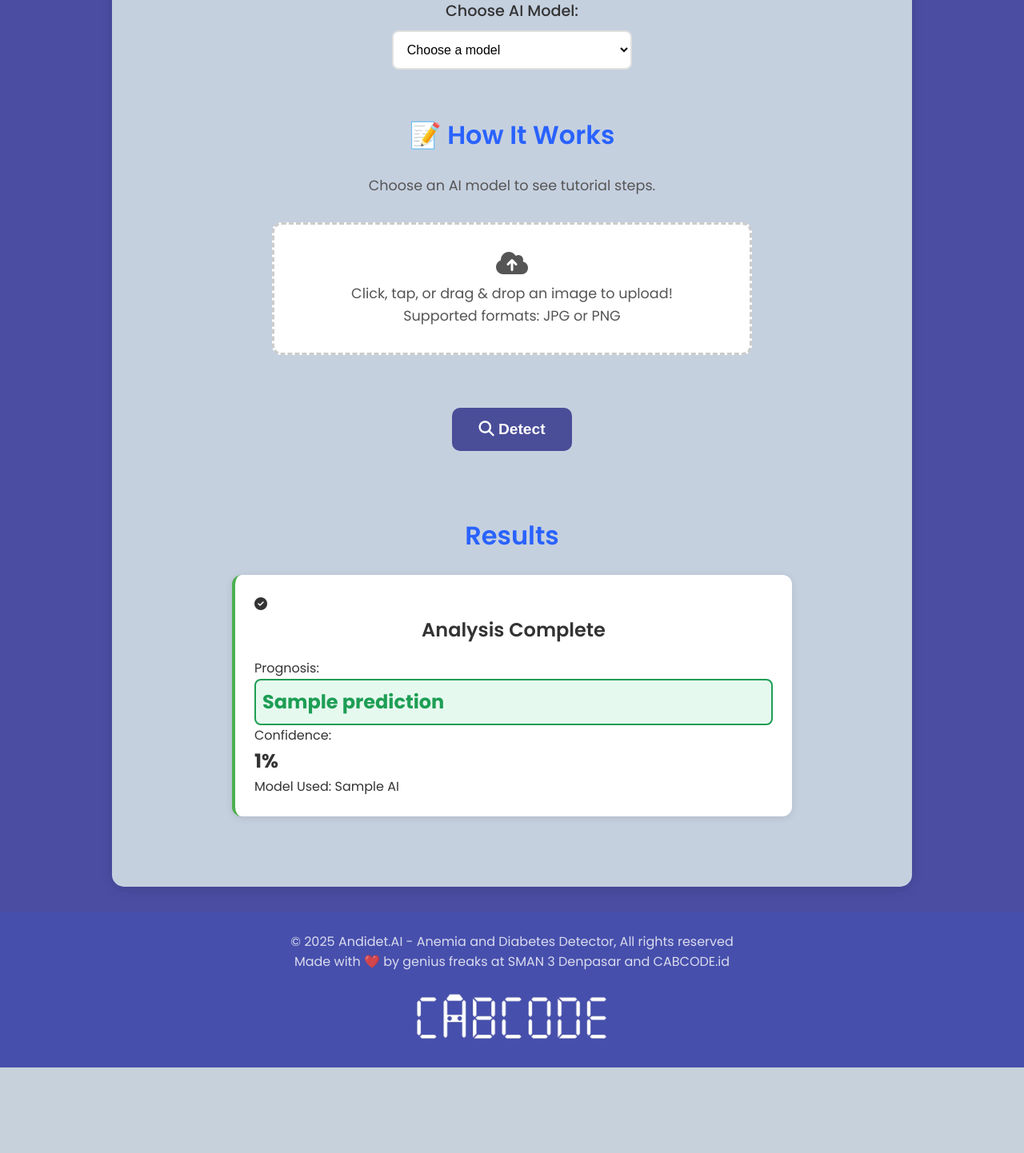
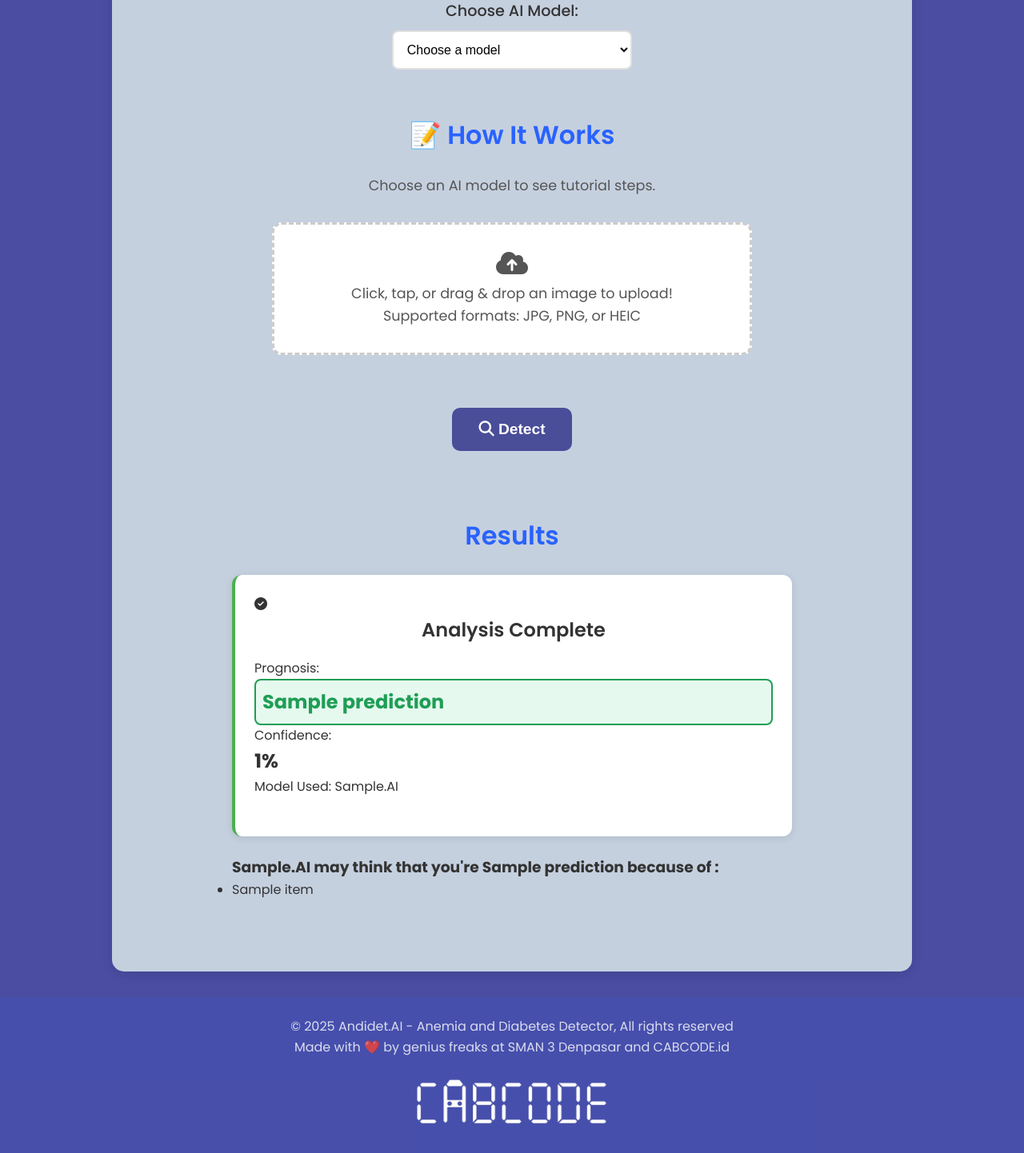
Before and after one commit to Arocoboyy/Andidet.AI, a Flask app: template templates/index.html in a window 1280 px wide. Shown: the part 938-2380 px from the top of the page at 80% size. Before the commit the page ends 2273 px from the top, so only its background shows below. Run offline with Flask 3, Linux system fonts and the light colour scheme; the template is opened without the code that fills it: most values are stand-ins (such as "Sample title", 1, 10 or a date in 2020); some libraries are stand-ins or nearby versions.

Commit message:
Add files via upload

```diff
--- a/templates/index.html
+++ b/templates/index.html
@@ -28,6 +28,7 @@
             </div>
         </div>
         <br><br><br>
+
         <div class="container">
             <section class="upload-section">
                 <h2>Detect Your Condition!</h2>
@@ -55,11 +56,12 @@
                         <!-- File Upload -->
                         <div class="upload-area">
                             <label for="input-file" id="drop-area" aria-label="Image upload area">
-                                <input type="file" name="imagefile" accept="image/jpeg,image/png" id="input-file" hidden aria-required="true">
+                                <input type="file" name="imagefile" accept="image/jpeg,image/png,image/heic,image/heif,image/webp" id="input-file" hidden aria-required="true">
+
                                 <div id="img-view">
                                     <i class="fas fa-cloud-upload-alt upload-icon" aria-hidden="true"></i>
                                     <p id="upload-instruction" class="upload-text">Click, tap, or drag & drop an image to upload!</p>
-                                    <p class="upload-subtext">Supported formats: JPG or PNG</p>
+                                    <p class="upload-subtext">Supported formats: JPG, PNG, or HEIC</p>
                                 </div>
                             </label>
                             <div id="upload-feedback" role="alert"></div>
@@ -95,10 +97,21 @@
                                 </div>
                                 <div class="result-item">
                                     <span class="label">Model Used:</span>
-                                    <span class="value model">{{ model_used|capitalize }} AI</span>
+                                    <span class="value model">{{ model_used|capitalize }}.AI</span>
+                                </div>
+                                <br>
                             </div>
                         </div>
-                        </div>
+                    {% endif %}
+
+                    {% if medical %}
+                    <h3>{{ model_used|capitalize }}.AI may think that you're {{ prediction }} because of :</h3>
+                    <ul>
+                        {% for item in medical %}
+                        <li>{{ item }}</li>
+                        {% endfor %}
+                    </ul>
+                    <br>
                     {% endif %}
 
                     {% if image_file %}
@@ -145,10 +158,35 @@
                 </a>
             </div>
         </div>
-        </div>
     </footer>
 
     <script>
+        // Close alert function
+        function closeAlert(alertId) {
+            document.getElementById(alertId).style.display = 'none';
+        }
+
+        // Show disease-specific alert based on detection result
+        function showDiseaseAlert(disease) {
+            const alertId = disease.toLowerCase() === 'anemia' ? 'anemia-alert-container' : 'diabetes-alert-container';
+            setTimeout(function() {
+                document.getElementById(alertId).style.display = 'flex';
+                document.getElementById(alertId).querySelector('.medical-alert').classList.add('show');
+            }, 1500); // Show alert 1.5 seconds after detection
+        }
+
+        // Check for detection results on page load
+        document.addEventListener('DOMContentLoaded', function() {
+            const prognosisElement = document.getElementById('prognosis-text');
+            // Only show alert if there's actually a detection result AND it shows a disease
+            if (prognosisElement && prognosisElement.textContent.trim()) {
+                const detectedDisease = prognosisElement.textContent.trim().toLowerCase();
+                if (detectedDisease === 'anemia' || detectedDisease === 'diabetes') {
+                    showDiseaseAlert(detectedDisease);
+                }
+            }
+        });
+
         // Model change handler
         document.getElementById('model').addEventListener('change', function(event) {
             const selectedModel = event.target.value;
@@ -191,6 +229,13 @@
             const file = event.target.files[0];
 
             if (file) {
+                const ext = file.name.split('.').pop().toLowerCase();
+                if (ext === "heic" || ext === "heif") {
+                    feedback.textContent = 'HEIC file selected! Preview not supported, will be converted after upload.';
+                    feedback.className = 'upload-success';
+                    preview.style.display = 'none';
+                    imgView.style.display = 'none';
+                } else {
                     feedback.textContent = 'Image selected successfully!';
                     feedback.className = 'upload-success';
                     const reader = new FileReader();
@@ -200,6 +245,7 @@
                         imgView.style.display = 'none';
                     };
                     reader.readAsDataURL(file);
+                }
             } else {
                 feedback.textContent = '';
                 feedback.className = '';
@@ -249,14 +295,12 @@
 
         // Smooth scroll to results
         document.addEventListener('DOMContentLoaded', function() {
-            // Check if there are any results to show
             const resultsSection = document.querySelector('.results');
             const hasResults = document.querySelector('.result-card') ||
                             document.querySelector('.uploaded-image-section') ||
                             document.querySelector('.error-message');
 
             if (hasResults && resultsSection) {
-                // Small delay to ensure all elements are properly rendered
                 setTimeout(() => {
                     resultsSection.scrollIntoView({
                         behavior: 'smooth',
```
Lines whose indentation alone changed are shown as unchanged.
